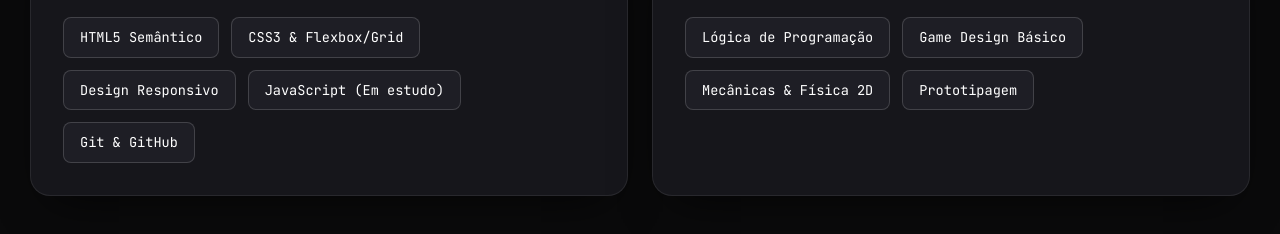
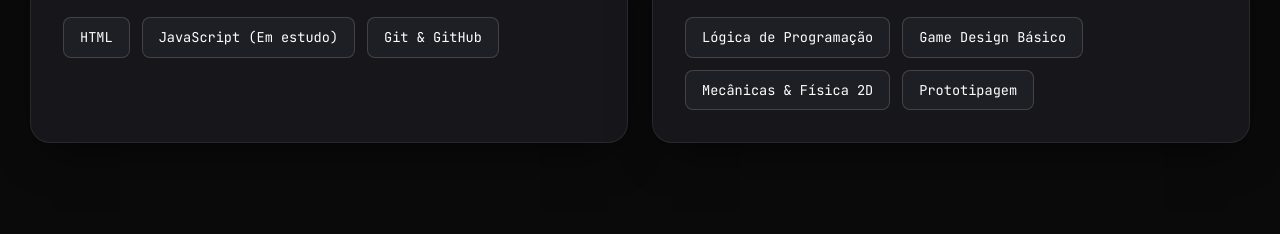
Before and after one commit to gueryke/Meu_Portfolio, a plain HTML site: page index.html in a window 1280 px wide. Shown: the part 1621-1855 px from the top of the page. Drawn offline with Linux system fonts and the light colour scheme.

Commit message:
Second Delay

```diff
--- a/index.html
+++ b/index.html
@@ -141,9 +141,7 @@
               <span class="brand-accent">&lt;/&gt;</span> Desenvolvimento Web
             </h3>
             <ul class="skill-tags">
-              <li class="skill-tag">HTML5 Semântico</li>
-              <li class="skill-tag">CSS3 & Flexbox/Grid</li>
-              <li class="skill-tag">Design Responsivo</li>
+              <li class="skill-tag">HTML
               <li class="skill-tag">JavaScript (Em estudo)</li>
               <li class="skill-tag">Git & GitHub</li>
             </ul>
```
